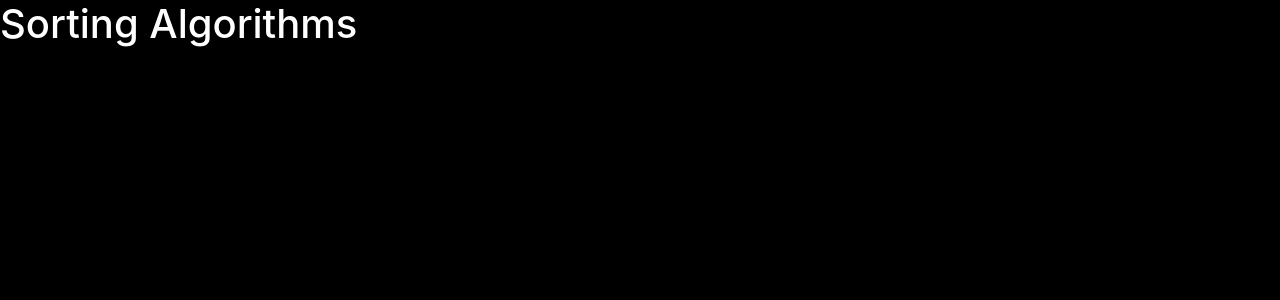
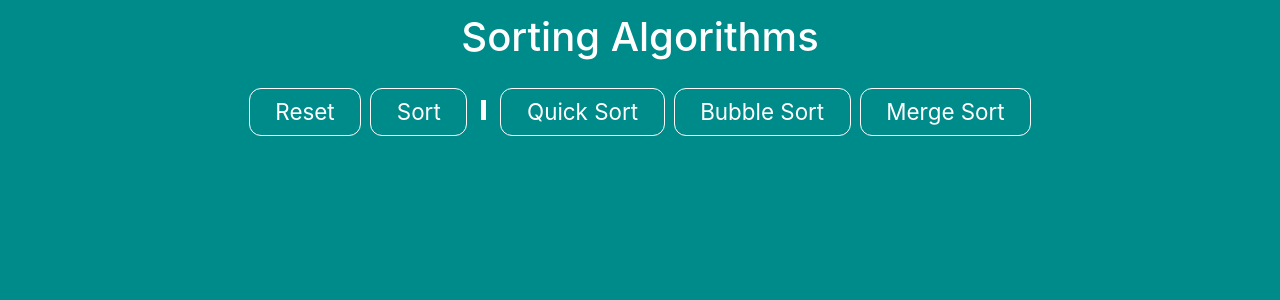
Before and after one commit to anish-kondepudi/AlgorithmVisualizer, a React (Create React App) app in the folder algorithm_visualizer/: page /sorting in a window 1280 px wide. Shown: the top 300 px of the page. Built offline with nearby package versions, Linux system fonts and the light colour scheme.

Commit message:
Created template for Sorting Page
- Blue background is temporary
- Still need to dynamically set bar heights

```diff
--- a/algorithm_visualizer/src/App.js
+++ b/algorithm_visualizer/src/App.js
@@ -1,14 +1,14 @@
 import {Route, BrowserRouter as Router} from "react-router-dom";
-import {landingPage} from "./pages/landingPage.js";
-import {sortingPage} from "./pages/sortingPage.js";
-import {graphPage} from "./pages/graphPage.js";
+import {LandingPage} from "./pages/LandingPage.js";
+import {SortingPage} from "./pages/SortingPage.js";
+import {GraphPage} from "./pages/GraphPage.js";
 
 const App = () => {
   return (
     <Router>
-      <Route path="/" exact component={landingPage}/>
-      <Route path="/sorting" component={sortingPage}/>
-      <Route path="/graph" component={graphPage}/>
+      <Route path="/" exact component={LandingPage}/>
+      <Route path="/sorting" component={SortingPage}/>
+      <Route path="/graph" component={GraphPage}/>
     </Router>
   );
 }
--- a/algorithm_visualizer/src/index.css
+++ b/algorithm_visualizer/src/index.css
@@ -11,82 +11,3 @@ code {
   font-family: source-code-pro, Menlo, Monaco, Consolas, 'Courier New',
     monospace;
 }
-
-@font-face {
-  font-family: Lato;
-  src: url("https://fonts.googleapis.com/css2?family=Lato&display=swap");
-}
-
-html, body {
-  height: 100%;
-  width: 100%;
-  margin: 0;
-  padding: 0;
-  overflow: hidden;
-  position: absolute;
-  z-index: -1;
-  background-color: black; /*Remove once particle system added*/
-}
-#particle-canvas {
-  width: 100%;
-  height: 100%;
-  position: absolute;
-  z-index: -1;
-}
-#title {
-  position: absolute;
-  top: 50%;
-  left: 0;
-  right: 0;
-  color: #FFF;
-  text-align: center;
-  font-family: 'lato',sans-serif;
-  font-weight: 300;
-  font-size: 90px;
-  letter-spacing: 10px;
-  margin-top: -140px;
-  padding-left: 10px;
-}
-
-#title span {
-  background: -webkit-linear-gradient(white, #38495a);
-  -webkit-background-clip: text;
-  -webkit-text-fill-color: transparent;
-}
-
-#navigation {
-  position: absolute;
-  top: 5%;
-  width: 100%;
-  text-align: center;
-  align-content: center;
-  align-self: center;
-}
-
-.btnHome {
-  display: table-cell;
-  vertical-align: middle;
-  font-size: 1.3rem;
-  border-width: 2px;
-  font-weight: bold;
-  font-family: Lato;
-  margin-right:15px;
-  margin-left: 15px;
-  color: white;
-  background: transparent;
-  border-color: white;
-  border-radius: 150px;
-  padding: 20px;
-  width: 200px;
-  height: 70px;
-}
-
-.btnHome:hover {
-    color: black;
-    background: white;
-    border-color: black;
-}
-
-h1 {
-  color: white
-}
--- /dev/null
+++ b/algorithm_visualizer/src/pages/GraphPage.css
@@ -0,0 +1,3 @@
+h1 {
+  color: white
+}
--- /dev/null
+++ b/algorithm_visualizer/src/pages/LandingPage.css
@@ -0,0 +1,74 @@
+@font-face {
+  font-family: Lato;
+  src: url("https://fonts.googleapis.com/css2?family=Lato&display=swap");
+}
+
+html, body {
+  height: 100%;
+  width: 100%;
+  margin: 0;
+  padding: 0;
+  overflow: hidden;
+  position: absolute;
+  z-index: -1;
+  background-color: darkcyan; /*Remove once particle system added*/
+}
+#particle-canvas {
+  width: 100%;
+  height: 100%;
+  position: absolute;
+  z-index: -1;
+}
+#title {
+  position: absolute;
+  top: 50%;
+  left: 0;
+  right: 0;
+  color: #FFF;
+  text-align: center;
+  font-family: 'lato',sans-serif;
+  font-weight: 300;
+  font-size: 90px;
+  letter-spacing: 10px;
+  margin-top: -140px;
+  padding-left: 10px;
+}
+
+#title span {
+  background: -webkit-linear-gradient(white, #38495a);
+  -webkit-background-clip: text;
+  -webkit-text-fill-color: transparent;
+}
+
+#navigation {
+  position: absolute;
+  top: 5%;
+  width: 100%;
+  text-align: center;
+  align-content: center;
+  align-self: center;
+}
+
+.btnHome {
+  display: table-cell;
+  vertical-align: middle;
+  font-size: 1.3rem;
+  border-width: 2px;
+  font-weight: bold;
+  font-family: Lato;
+  margin-right:15px;
+  margin-left: 15px;
+  color: white;
+  background: transparent;
+  border-color: white;
+  border-radius: 150px;
+  padding: 20px;
+  width: 200px;
+  height: 70px;
+}
+
+.btnHome:hover {
+    color: black;
+    background: white;
+    border-color: black;
+}
--- /dev/null
+++ b/algorithm_visualizer/src/pages/SortingPage.css
@@ -0,0 +1,51 @@
+h1 {
+	color: black;
+	text-align: center;
+	padding-top: 1%;
+}
+
+.nav-bar {
+	padding-top: 1.5%;
+	text-align: center;
+	align-content: center;
+	align-self: center;
+}
+
+.divider {
+  	border-left: 5px solid white;
+	margin-left: 0.75%;
+	margin-right: 0.75%;
+}
+
+.btn {
+	color: white;
+	background-color: transparent;
+	border-color: white;
+	border-radius: 12px;
+	padding-left: 2%;
+	padding-right: 2%;
+	margin-left: 0.35%;
+	margin-right: 0.35%;
+	border-width: 1.8px;
+	font-size: 140%;
+}
+
+.btn:hover {
+	color: black;
+	background-color: white;
+	border-color: black;
+}
+
+.bars {
+	padding-top: 680px;
+	text-align: center;
+	align-content: center;
+	align-self: center;
+}
+
+.bar {
+	width: 2px;
+	background-color: white;
+	display: inline;
+	margin: 0 1px;
+}
--- a/algorithm_visualizer/src/pages/graphPage.js
+++ b/algorithm_visualizer/src/pages/graphPage.js
@@ -1,5 +1,6 @@
+import "./GraphPage.css";
 
-export const graphPage = () => {
+export const GraphPage = () => {
   return (
     <h1> Graph Algorithms </h1>
   );
--- a/algorithm_visualizer/src/pages/landingPage.js
+++ b/algorithm_visualizer/src/pages/landingPage.js
@@ -1,5 +1,6 @@
+import "./LandingPage.css";
 
-export const landingPage = () => {
+export const LandingPage = () => {
 
   return (
 
--- a/algorithm_visualizer/src/pages/sortingPage.js
+++ b/algorithm_visualizer/src/pages/sortingPage.js
@@ -1,6 +1,58 @@
+import { useState } from 'react'
+import "./SortingPage.css";
 
-export const sortingPage = () => {
+const NUM_BARS = 20;
+
+export const SortingPage = () => {
+
+  // Returns a random number between min (inclusive) and max (inclusive)
+  const getRandomInt = (min, max) => {
+    min = Math.ceil(min);
+    max = Math.floor(max);
+    return Math.floor(Math.random() * (max - min + 1)) + min;
+  }
+
+  // Returns randomized array
+  const randomArray = () => {
+    const array = [];
+    for (let i=0; i<NUM_BARS; i++) {
+      array.push(getRandomInt(5,500));
+    }
+    console.log(array);
+    return array;
+  }
+
+  // Create randomized array upon launch of page
+  const [arr, setArr] = useState(() => {
+      return randomArray();
+  })
+
+  // Resets array with randomized values
+  const resetArray = () => {
+    setArr(randomArray())
+  }
+
   return (
-    <h1> Sorting Algorithms </h1>
+    <div className="sortingPage">
+
+      <h1> Sorting Algorithms </h1>
+
+      <div className="nav-bar">
+        <button className="btn" onClick={() => resetArray()}>Reset</button>
+        <button className="btn">Sort</button>
+        <span class="divider"></span>
+        <button className="btn">Quick Sort</button>
+        <button className="btn">Bubble Sort</button>
+        <button className="btn">Merge Sort</button>
+      </div>
+
+      <div className="bars">
+        {arr.map((value,id) =>
+          <div className="bar" key={id} style={{height: `${value}px`}}>
+          {value}
+          </div>)}
+      </div>
+
+    </div>
   );
 }
```
